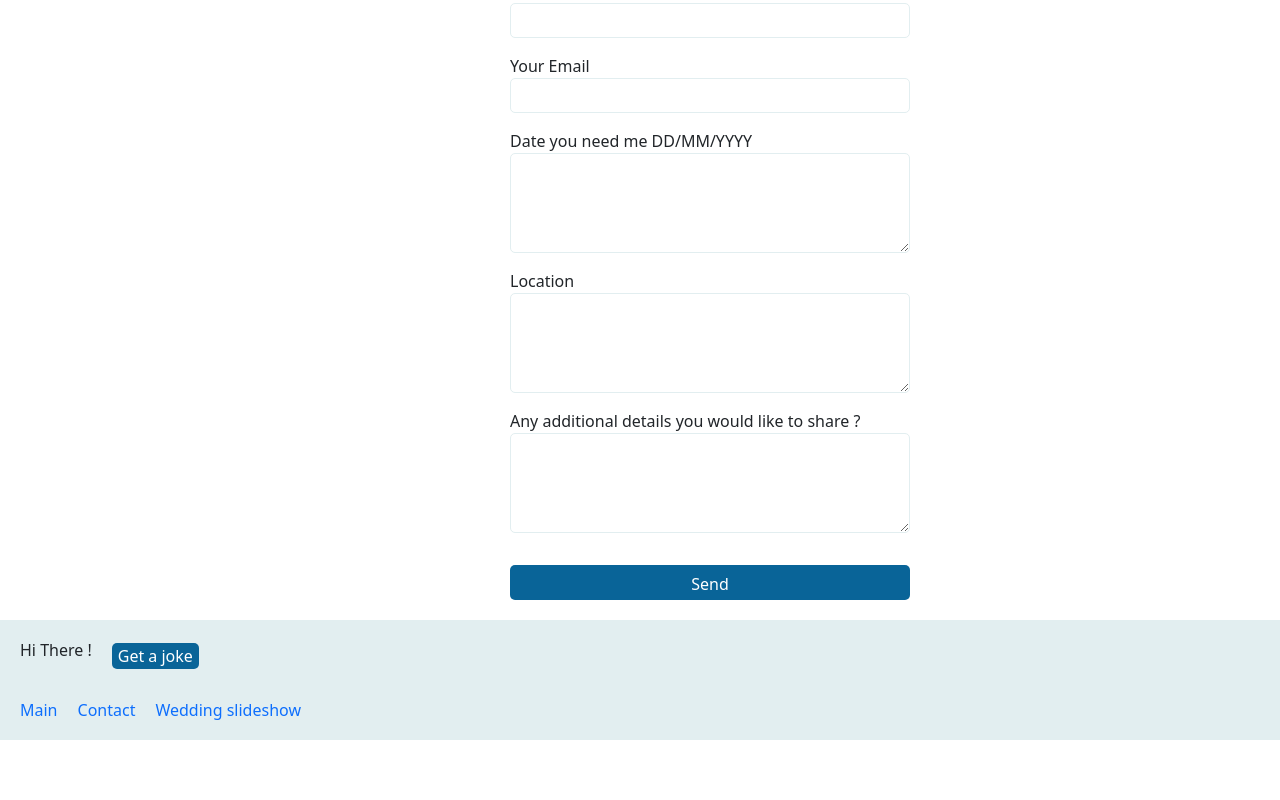
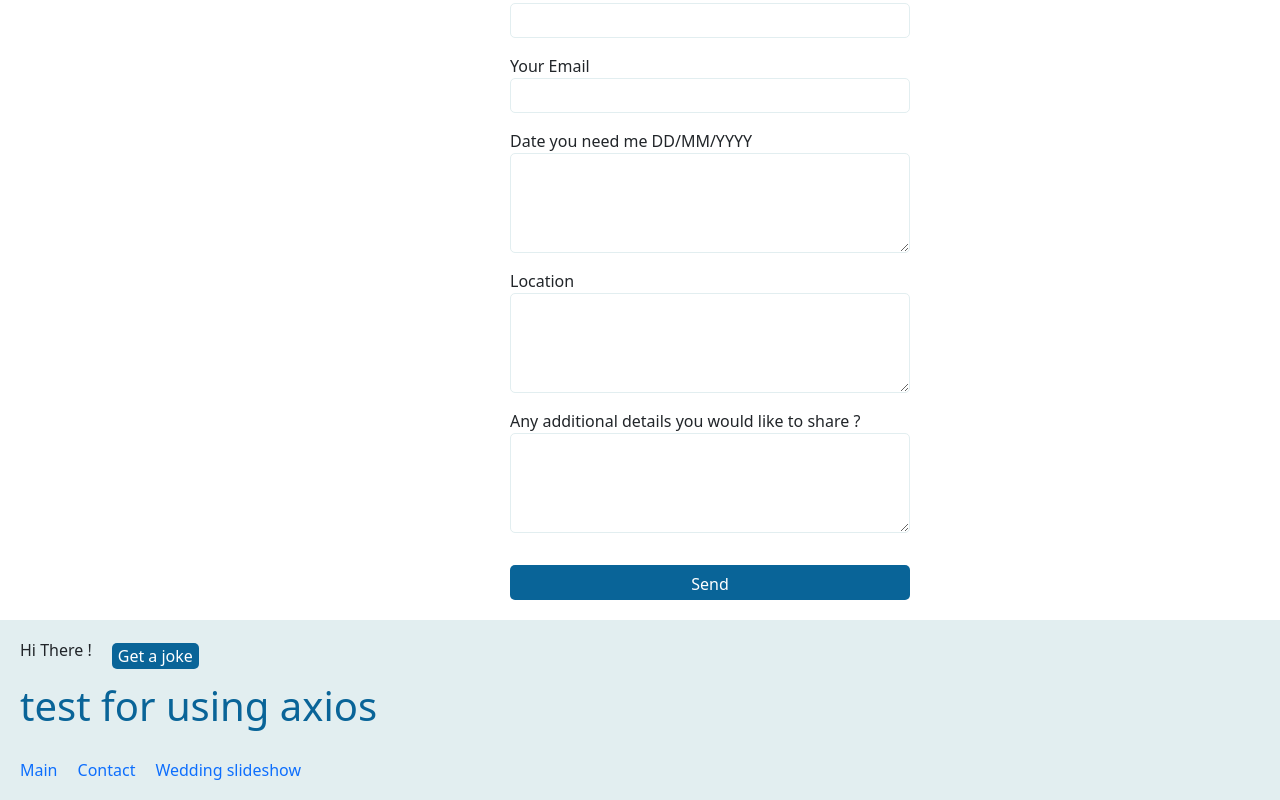
Before and after one commit to kriskris79/sample_website_with_cube3D, a React (Create React App) app: page / in a window 1280 px wide. Shown: the part 1123-1923 px from the top of the page. Before the commit the page ends 1863 px from the top, so only its background shows below. Built offline with nearby package versions, Linux system fonts and the light colour scheme; no server answers.

Commit message:
axios_instalation_and_useEffect

```diff
--- a/package.json
+++ b/package.json
@@ -7,6 +7,7 @@
     "@testing-library/jest-dom": "^5.16.5",
     "@testing-library/react": "^13.4.0",
     "@testing-library/user-event": "^13.5.0",
+    "axios": "^1.2.1",
     "bootstrap": "^5.2.3",
     "react": "^18.2.0",
     "react-bootstrap": "^2.6.0",
--- a/src/App.js
+++ b/src/App.js
@@ -4,6 +4,7 @@ import NavBar from "./components/NavBar";
 import Footer from "./components/Footer";
 import Blog from "./components/Blog";
 import Slider from "./components/Slider";
+import Blogvertwo from "./components/Blogvertwo";
 import Contact from "./components/Contact";
 
 function App() {
@@ -16,6 +17,7 @@ function App() {
         <MainPage />
         <Contact />
         <Blog />
+        <Blogvertwo />
         <Footer />
 
 
--- /dev/null
+++ b/src/components/Blogvertwo.js
@@ -0,0 +1,28 @@
+
+
+
+import {useEffect} from "react";
+import Axios from 'axios'
+
+
+//fake API for testing https://jsonplaceholder.typicode.com/ you can use fetch but axios is better more secure
+
+
+function Blogvertwo() {
+
+    useEffect(() => {
+        Axios.get('https://jsonplaceholder.typicode.com/posts')
+            .then(res => console.log(res.data)).catch(err => console.log(err))
+    }, [])
+
+    return (
+        <div className="blog-container">
+           <h1> test for using axios  </h1>
+
+
+
+        </div>
+    );
+}
+
+export  default Blogvertwo;
--- a/src/scss/_main.scss
+++ b/src/scss/_main.scss
@@ -5,4 +5,5 @@
 @import "../styles/_slider";
 @import "../styles/_contact";
 @import "../styles/_blog";
+@import "../styles/_blogvertwo";
 @import "~bootstrap/scss/bootstrap";
```
Also changed, not shown: src/styles/_blogvertwo.scss (added), 1 other file (tests, documents, lock files or other folders).
